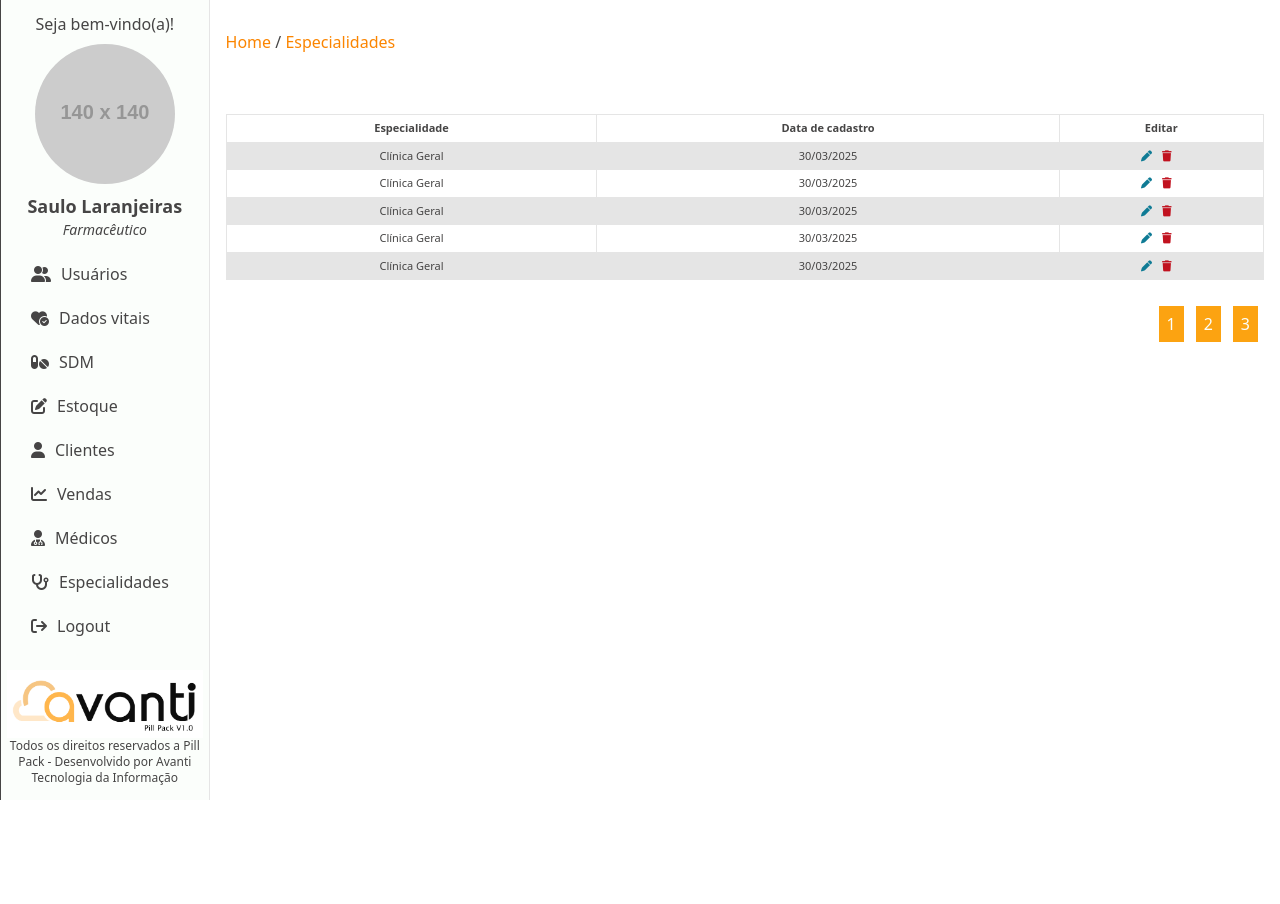
After one commit to claytonaugusto/pillpack, a PHP site: page /especialidades.php in a window 1280 px wide. The commit adds this page. Run offline with PHP 8.4, Linux system fonts and the light colour scheme; style sheets or scripts are compiled from the project's sources; some libraries are stand-ins or nearby versions; some web fonts are replaced.

Commit message:
Página de especialidade e médicos criada e configurada

```diff
--- /dev/null
+++ b/public/especialidades.php
@@ -0,0 +1,71 @@
+<?php include __DIR__ . "/templates/header.php"; ?>
+
+<body>
+    <!-- Main -->
+    <main class="flex w-full h-screen justify-between gap-4 text-(--text-onyx)">
+        <!-- Asside -->
+        <?php include __DIR__ . "/templates/aside.php"; ?>
+        <!-- dashboard -->
+        <section class="w-full mr-4 ">
+
+            <!-- mapa de páginas e botão de cadastro -->
+            <div class="flex justify-between items-center h-21 w-full mb-5">
+                <h2><a href="dashboard.php" class="text-(--bg-btn-hover)">Home</a> / <a href="#" class="text-(--bg-btn-hover)">Especialidades</a></h2>
+            </div>
+
+            <!-- dashboard cadastro de usuários -->
+            <div class="flex flex-wrap justify-start gap-1 w-full">
+
+                <div class="flex flex-col w-full h-screen">
+
+                    <div class="w-full mt-2.5">
+                        <table>
+                            <tr>
+                                <th>Especialidade</th>
+                                <th>Data de cadastro</th>
+                                <th>Editar</th>
+                            </tr>
+                            <tr>
+                                <td>Clínica Geral</td>
+                                <td>30/03/2025</td>
+                                <td><a href="#"><i class="fa-solid fa-pen"></i></a><a href=""><i class="fa-solid fa-trash"></i></a></td>
+                            </tr>
+
+                            <tr>
+                                <td>Clínica Geral</td>
+                                <td>30/03/2025</td>
+                                <td><a href="#"><i class="fa-solid fa-pen"></i></a><a href=""><i class="fa-solid fa-trash"></i></a></td>
+                            </tr>
+
+                            <tr>
+                                <td>Clínica Geral</td>
+                                <td>30/03/2025</td>
+                                <td><a href="#"><i class="fa-solid fa-pen"></i></a><a href=""><i class="fa-solid fa-trash"></i></a></td>
+                            </tr>
+
+                            <tr>
+                                <td>Clínica Geral</td>
+                                <td>30/03/2025</td>
+                                <td><a href="#"><i class="fa-solid fa-pen"></i></a><a href=""><i class="fa-solid fa-trash"></i></a></td>
+                            </tr>
+
+                            <tr>
+                                <td>Clínica Geral</td>
+                                <td>30/03/2025</td>
+                                <td><a href="#"><i class="fa-solid fa-pen"></i></a><a href=""><i class="fa-solid fa-trash"></i></a></td>
+                            </tr>
+
+                            </tr>
+                        </table>
+                        <?php include __DIR__ . "/templates/pagination.php"; ?>
+                    </div>
+                </div>
+
+
+            </div>
+
+        </section>
+    </main>
+</body>
+
+</html>
--- a/public/templates/aside.php
+++ b/public/templates/aside.php
@@ -35,11 +35,11 @@
                     </li>
 
                     <li class="flex-wrap mb-2 hover:bg-(--bg-btn-hover) hover:text-sky-50 duration-300">
-                        <a href="" class="block p-1.5"><i class="fa-solid fa-user-doctor"></i>Médicos</a>
+                        <a href="medicos.php" class="block p-1.5"><i class="fa-solid fa-user-doctor"></i>Médicos</a>
                     </li>
 
                     <li class="flex-wrap mb-2 hover:bg-(--bg-btn-hover) hover:text-sky-50 duration-300">
-                        <a href="" class="block p-1.5"><i class="fa-solid fa-stethoscope"></i>Especialidades</a>
+                        <a href="especialidades.php" class="block p-1.5"><i class="fa-solid fa-stethoscope"></i>Especialidades</a>
                     </li>
 
                     <li class="flex-wrap mb-2 hover:bg-(--bg-btn-hover) hover:text-sky-50 duration-300">
```
Also changed, not shown: public/medicos.php (added, +91 -0 lines).
